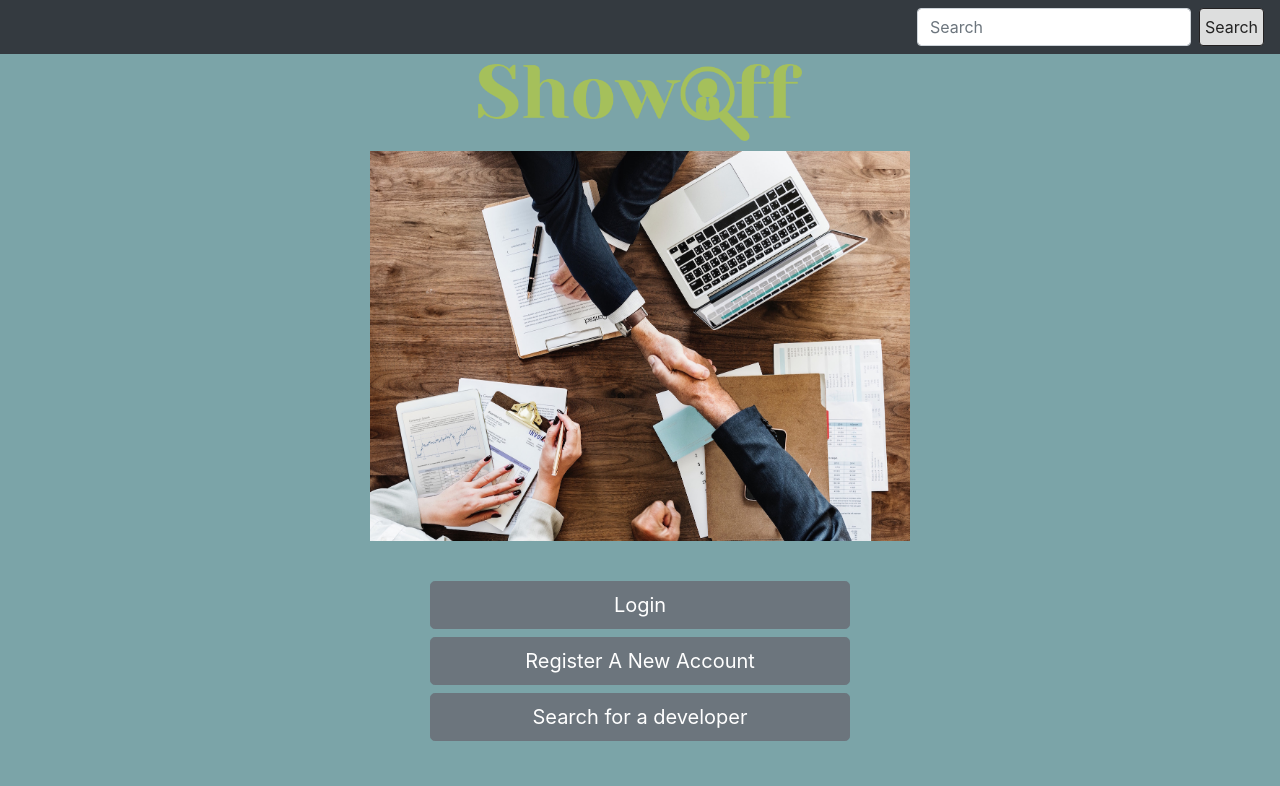
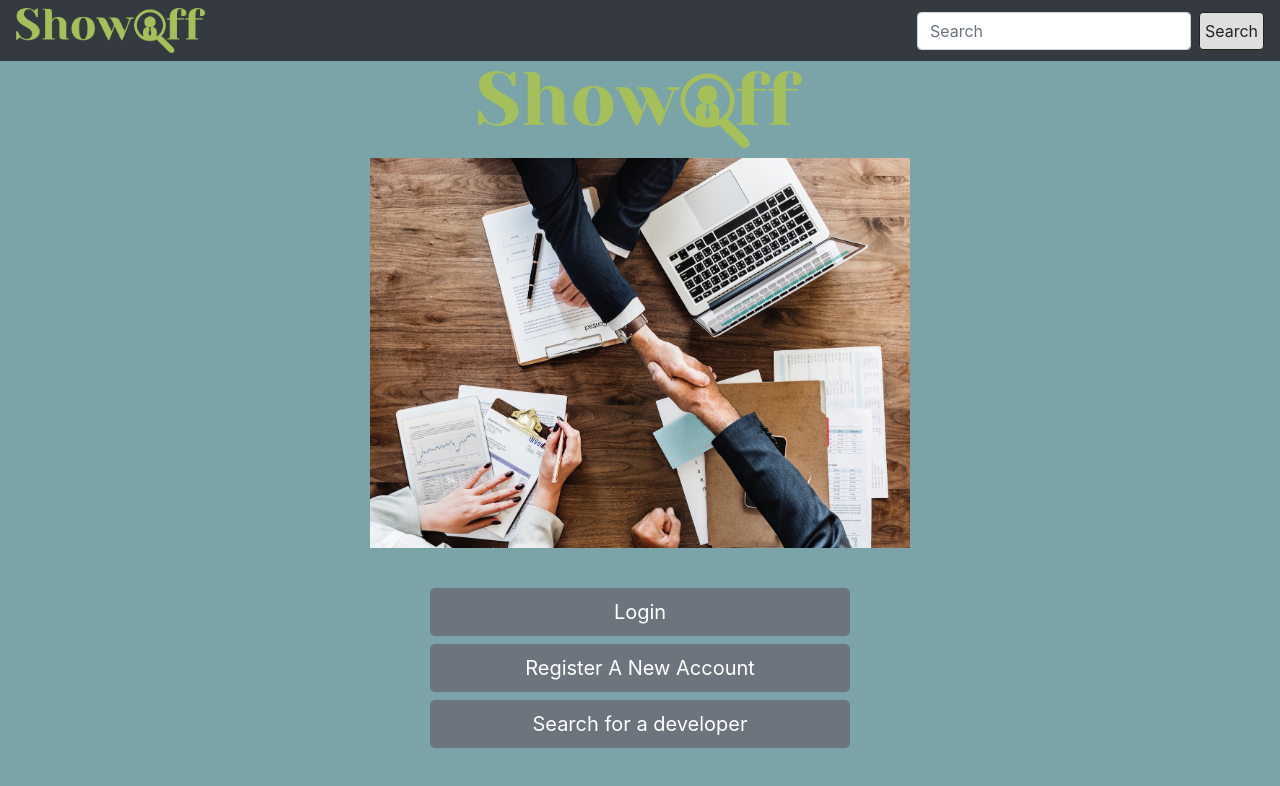
Before and after one commit to brandynm34/showOffStatic, an Angular app in the folder angular-src/: page /landing in a window 1280 px wide. Shown: the top 786 px of the page. Built offline with nearby package versions, Linux system fonts and the light colour scheme; no server answers; a web font is replaced by a local one.

Commit message:
changed one thing

```diff
--- a/angular-src/src/app/app.component.html
+++ b/angular-src/src/app/app.component.html
@@ -1,7 +1,7 @@
 <nav class="navbar navbar-fixed-top navbar-dark bg-dark">
     <div class="resizeCenter"> <!-- left div -->
       <!-- <a routerLink="newRoute><img class="logoResize" src="../assets/img/website/showoff-logo-no-border.png"></a> -->
-      <a href="{{newRoute}}"*ngIf="authCheck()" [routerLinkActive]="['active']" [routerLinkActiveOptions] = "{exact:true}"(click)="onClickLogo()">
+      <a href="{{newRoute}}" [routerLinkActive]="['active']" [routerLinkActiveOptions] = "{exact:true}"(click)="onClickLogo()">
         <img class="logoResize" src="../assets/img/website/showoff-logo-no-border.png">
       </a>
     </div>
```
